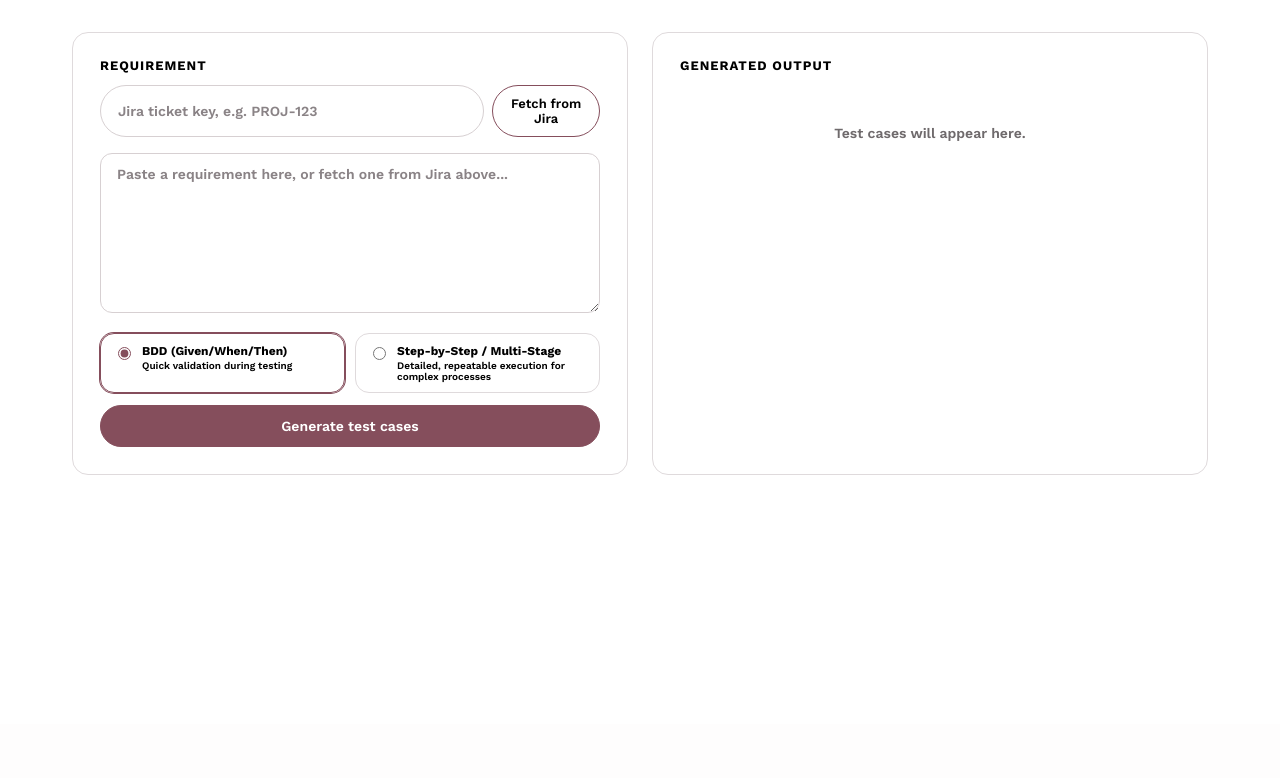
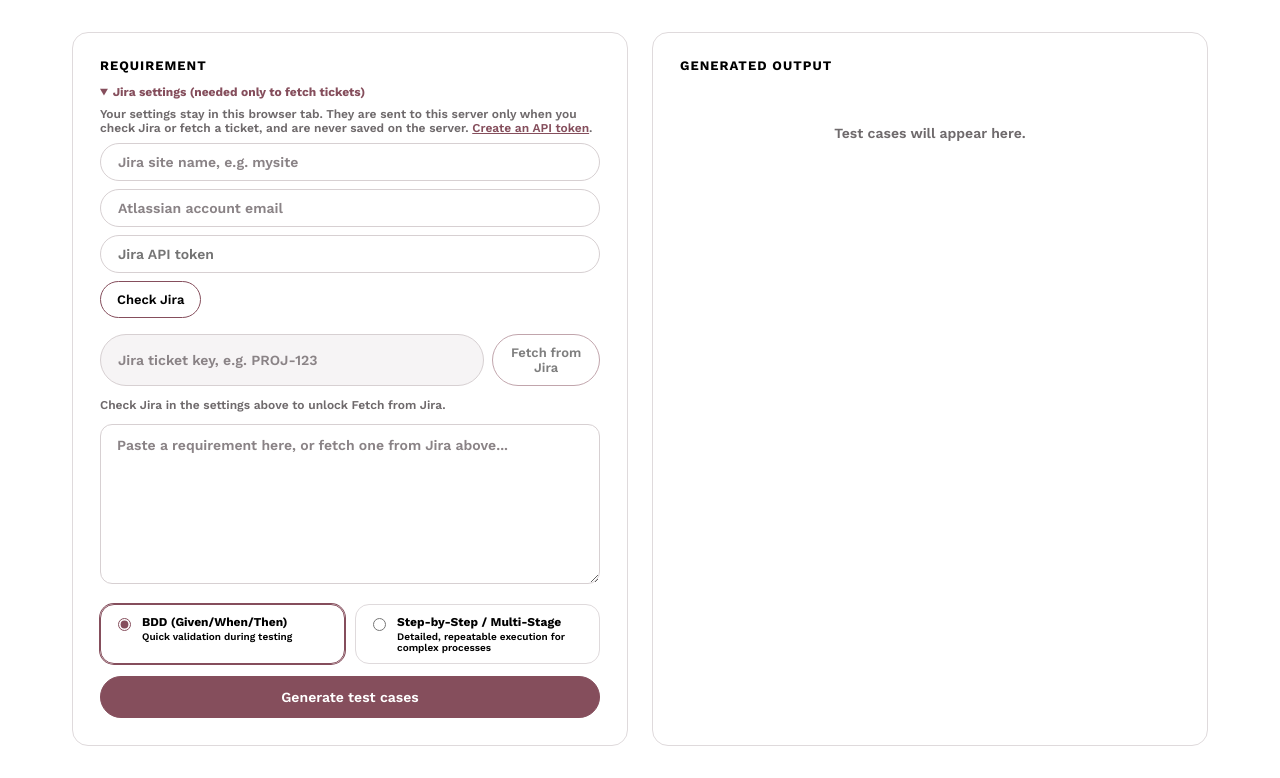
Before and after one commit to stephanieesha/AI-Test-Case-Generator, a Flask app: page / in a window 1280 px wide. Shown: the part 76-854 px from the top of the page. Before the commit the page ends 551 px from the top, so only its background shows below. Run offline with Flask 3, Linux system fonts and the light colour scheme.

Commit message:
A1: Fix the Jira connection

```diff
--- a/render.yaml
+++ b/render.yaml
@@ -11,8 +11,6 @@ services:
         value: "3.12.7"
       - key: ANTHROPIC_API_KEY
         sync: false          # paste your key in the Render dashboard
-      - key: DISABLE_JIRA
-        value: "true"        # never let strangers read your Jira tickets
       - key: GENERATE_LIMIT_PER_HOUR
         value: "5"
       - key: DAILY_GENERATION_LIMIT
--- a/src/app.py
+++ b/src/app.py
@@ -24,7 +24,7 @@ from flask import Flask, jsonify, render_template, request
 
 from generator import STYLES, TestCaseGenerator
 from limits import check_generation_allowed, client_ip, max_requirement_chars
-from jira_client import JiraClient
+from jira_client import JiraClient, JiraError
 
 CORPUS_DIR = Path(__file__).parent.parent / "corpus"
 LOG_PATH = Path(__file__).parent.parent / "logs" / "generation_log.jsonl"
@@ -63,18 +63,63 @@ def index():
     return render_template("index.html")
 
 
-@app.route("/jira/<issue_key>")
+JIRA_SWITCHED_OFF_MESSAGE = "Jira lookup is turned off on this public copy of the app - paste the requirement instead"
+
+
+def _jira_switched_off() -> bool:
+    # Kill switch for the whole Jira lookup. Off unless DISABLE_JIRA=true is set.
+    return os.environ.get("DISABLE_JIRA", "").lower() == "true"
+
+
+def _text_field(data: dict, name: str) -> str:
+    value = data.get(name)
+    return value if isinstance(value, str) else ""
+
+
+def _jira_client_from_request() -> JiraClient:
+    # The site, email and API token come from the visitor's own settings in
+    # the page. Nothing is read from environment variables, so the owner's
+    # Jira account is never used for someone else's request.
+    data = request.get_json(silent=True)
+    if not isinstance(data, dict):
+        data = {}
+    return JiraClient(
+        site=_text_field(data, "site"),
+        email=_text_field(data, "email"),
+        api_token=_text_field(data, "api_token"),
+    )
+
+
+@app.route("/jira/check", methods=["POST"])
+def check_jira_login():
+    if _jira_switched_off():
+        return jsonify({"error": JIRA_SWITCHED_OFF_MESSAGE}), 403
+    try:
+        name = _jira_client_from_request().check_login()
+    except JiraError as e:
+        return jsonify({"error": str(e)}), 400
+    except Exception:
+        # Keep internal details, and anything secret, out of the response.
+        app.logger.exception("Jira login check failed")
+        return jsonify({"error": "Something went wrong while contacting Jira. Try again."}), 500
+    return jsonify({"name": name})
+
+
+@app.route("/jira/<issue_key>", methods=["POST"])
 def fetch_jira_issue(issue_key):
-    # A public copy of the app must not read the owner's Jira tickets for strangers
-    if os.environ.get("DISABLE_JIRA", "").lower() == "true":
-        return jsonify({"error": "Jira lookup is turned off on this public copy of the app - paste the requirement instead"}), 403
+    if _jira_switched_off():
+        return jsonify({"error": JIRA_SWITCHED_OFF_MESSAGE}), 403
     try:
-        client = JiraClient()
-        issue = client.get_issue(issue_key)
-        requirement_text = f"{issue['summary']}\n\n{issue['description']}".strip()
-        return jsonify({"requirement": requirement_text, "key": issue["key"]})
-    except Exception as e:
+        issue = _jira_client_from_request().get_issue(issue_key)
+    except JiraError as e:
         return jsonify({"error": str(e)}), 400
+    except Exception:
+        # Keep internal details, and anything secret, out of the response.
+        app.logger.exception("Jira lookup failed")
+        return jsonify({"error": "Something went wrong while contacting Jira. Try again."}), 500
+
+    requirement_text = f"{issue['summary']}\n\n{issue['description']}".strip()
+    return jsonify({"requirement": requirement_text, "key": issue["key"]})
 
 
 @app.route("/generate", methods=["POST"])
--- a/templates/index.html
+++ b/templates/index.html
@@ -155,6 +155,29 @@
       padding: 12px 16px; border-radius: 12px; font-size: 13px;
     }
     #fetchError:not(:empty) { margin-top: 12px; }
+    .jira-settings { margin: 0 0 16px; font-size: 12px; }
+    .jira-settings summary { cursor: pointer; color: var(--accent); font-weight: 700; margin-bottom: 8px; }
+    .jira-settings input[type="text"], .jira-settings input[type="password"] {
+      width: 100%;
+      margin-bottom: 8px;
+      padding: 10px 17px;
+      border: 1px solid var(--input-border);
+      border-radius: 999px;
+      background: #fff;
+      color: var(--text);
+      font-family: inherit;
+      font-size: 14px;
+      font-weight: inherit;
+    }
+    .jira-settings input:focus { outline: none; border-color: var(--accent); }
+    .jira-note { color: var(--muted); font-size: 12px; margin: 0 0 8px; }
+    .jira-note a { color: var(--accent); }
+    .jira-check-row { display: flex; align-items: center; gap: 10px; }
+    #jiraStatus { font-size: 12px; color: var(--muted); }
+    #jiraStatus.jira-ok { color: #2d6a3e; font-weight: 700; }
+    #jiraStatus.jira-error { color: #8a1c1c; }
+    .jira-row input:disabled { background: #f6f4f5; }
+    .jira-hint { color: var(--muted); font-size: 12px; margin: -4px 0 12px; }
   </style>
 </head>
 <body>
@@ -163,10 +186,22 @@
   <div class="layout">
     <div class="panel">
       <h2>Requirement</h2>
+      <details class="jira-settings" open>
+        <summary>Jira settings (needed only to fetch tickets)</summary>
+        <p class="jira-note">Your settings stay in this browser tab. They are sent to this server only when you check Jira or fetch a ticket, and are never saved on the server. <a href="https://id.atlassian.com/manage-profile/security/api-tokens" target="_blank" rel="noopener">Create an API token</a>.</p>
+        <input type="text" id="jiraSite" placeholder="Jira site name, e.g. mysite" autocomplete="off" oninput="saveJiraSettings()" />
+        <input type="text" id="jiraEmail" placeholder="Atlassian account email" autocomplete="off" oninput="saveJiraSettings()" />
+        <input type="password" id="jiraToken" placeholder="Jira API token" autocomplete="off" oninput="saveJiraSettings()" />
+        <div class="jira-check-row">
+          <button class="secondary" id="jiraCheckBtn" onclick="checkJira()">Check Jira</button>
+          <span id="jiraStatus"></span>
+        </div>
+      </details>
       <div class="jira-row">
-        <input type="text" id="jiraKey" placeholder="Jira ticket key, e.g. PROJ-123" />
-        <button class="secondary" onclick="fetchJira()">Fetch from Jira</button>
+        <input type="text" id="jiraKey" placeholder="Jira ticket key, e.g. PROJ-123" disabled />
+        <button class="secondary" id="fetchJiraBtn" onclick="fetchJira()" disabled>Fetch from Jira</button>
       </div>
+      <div class="jira-hint" id="jiraHint">Check Jira in the settings above to unlock Fetch from Jira.</div>
       <textarea id="requirement" placeholder="Paste a requirement here, or fetch one from Jira above..."></textarea>
 
       <div class="style-row">
@@ -199,6 +234,72 @@
   </div>
 
   <script>
+    const JIRA_FIELD_IDS = ['jiraSite', 'jiraEmail', 'jiraToken'];
+
+    function jiraSettings() {
+      return {
+        site: document.getElementById('jiraSite').value.trim(),
+        email: document.getElementById('jiraEmail').value.trim(),
+        api_token: document.getElementById('jiraToken').value.trim(),
+      };
+    }
+
+    function saveJiraSettings() {
+      // Any edit means the settings must be checked again before Fetch unlocks.
+      JIRA_FIELD_IDS.forEach((id) => {
+        sessionStorage.setItem(id, document.getElementById(id).value);
+      });
+      sessionStorage.removeItem('jiraConnectedAs');
+      setJiraConnected(null);
+    }
+
+    function setJiraConnected(name) {
+      const connected = Boolean(name);
+      const status = document.getElementById('jiraStatus');
+      document.getElementById('jiraKey').disabled = !connected;
+      document.getElementById('fetchJiraBtn').disabled = !connected;
+      document.getElementById('jiraHint').hidden = connected;
+      status.textContent = connected ? `Connected as ${name}` : '';
+      status.className = connected ? 'jira-ok' : '';
+    }
+
+    function loadJiraSettings() {
+      JIRA_FIELD_IDS.forEach((id) => {
+        document.getElementById(id).value = sessionStorage.getItem(id) || '';
+      });
+      setJiraConnected(sessionStorage.getItem('jiraConnectedAs'));
+    }
+
+    async function checkJira() {
+      const btn = document.getElementById('jiraCheckBtn');
+      const status = document.getElementById('jiraStatus');
+      const sent = JSON.stringify(jiraSettings());
+
+      btn.disabled = true;
+      btn.textContent = 'Checking...';
+      setJiraConnected(null);
+
+      try {
+        const res = await fetch('/jira/check', {
+          method: 'POST',
+          headers: { 'Content-Type': 'application/json' },
+          body: sent,
+        });
+        const data = await res.json().catch(() => ({}));
+        if (!res.ok) throw new Error(data.error || 'Could not check Jira');
+        // The fields may have changed while the check ran, so this answer is stale.
+        if (JSON.stringify(jiraSettings()) !== sent) return;
+        sessionStorage.setItem('jiraConnectedAs', data.name);
+        setJiraConnected(data.name);
+      } catch (err) {
+        status.textContent = err.message;
+        status.className = 'jira-error';
+      } finally {
+        btn.disabled = false;
+        btn.textContent = 'Check Jira';
+      }
+    }
+
     async function fetchJira() {
       const key = document.getElementById('jiraKey').value.trim();
       const errorDiv = document.getElementById('fetchError');
@@ -206,14 +307,20 @@
       if (!key) return;
 
       try {
-        const res = await fetch(`/jira/${encodeURIComponent(key)}`);
-        const data = await res.json();
+        const res = await fetch(`/jira/${encodeURIComponent(key)}`, {
+          method: 'POST',
+          headers: { 'Content-Type': 'application/json' },
+          body: JSON.stringify(jiraSettings()),
+        });
+        const data = await res.json().catch(() => ({}));
         if (!res.ok) throw new Error(data.error || 'Failed to fetch ticket');
         document.getElementById('requirement').value = data.requirement;
       } catch (err) {
         errorDiv.innerHTML = `<div class="error-box">${escapeHtml(err.message)}</div>`;
       }
     }
+
+    loadJiraSettings();
 
     async function generate() {
       const requirement = document.getElementById('requirement').value.trim();
```
Also changed, not shown: src/jira_client.py (+89 -23 lines), tests/test_limits_and_api.py (+1 -1 lines), README.md, 1 other file.
